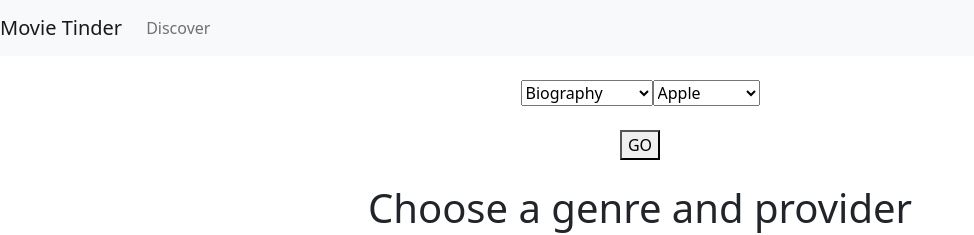
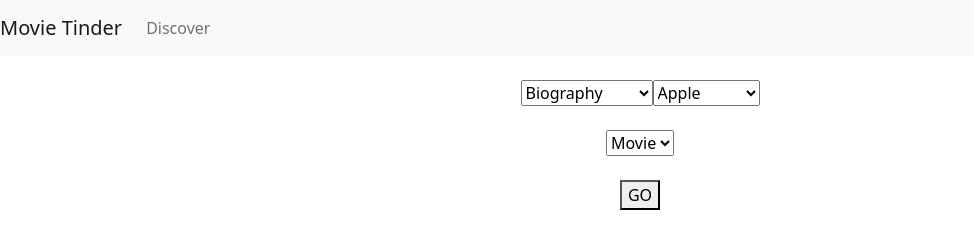
Before and after one commit to leanndemetro/netflix-tinder, a React (Create React App) app: page / in a window 1280 px wide. Shown: the top 235 px of the page, without its empty margins (0-974 px from the left). Built offline with nearby package versions, Linux system fonts and the light colour scheme.

Commit message:
type dropdown added and passed into axios request as type

```diff
--- a/src/components/Genre/index.js
+++ b/src/components/Genre/index.js
@@ -9,6 +9,7 @@ function Genre(props) {
     const [provider, setProvider] = useState("");
     const [title, setTitle] = useState("Choose a genre and provider");
     const [image, setImage] = useState("https://i.imgur.com/NbH9CMf.jpg");
+    const [type, setType] = useState("");
 
     console.log(genre, provider)
 
@@ -20,7 +21,7 @@ function Genre(props) {
             params: {
                 country: 'us',
                 service: provider,
-                type: 'movie',
+                type: type,
                 genre: genre,
                 page: '1',
                 language: 'en'
@@ -95,6 +96,14 @@ function Genre(props) {
             </select>
             <br></br>
             <br></br>
+            <select className="typeDropdown"
+                value={type}
+                onChange={e => setType(e.currentTarget.value)}>
+                <option value="movie">Movie</option>
+                <option value="series">Series</option>
+            </select>
+            <br></br>
+            <br></br>
             <button onClick={axiosRequest}>GO</button>
             <br></br>
             <br></br><div>
```
